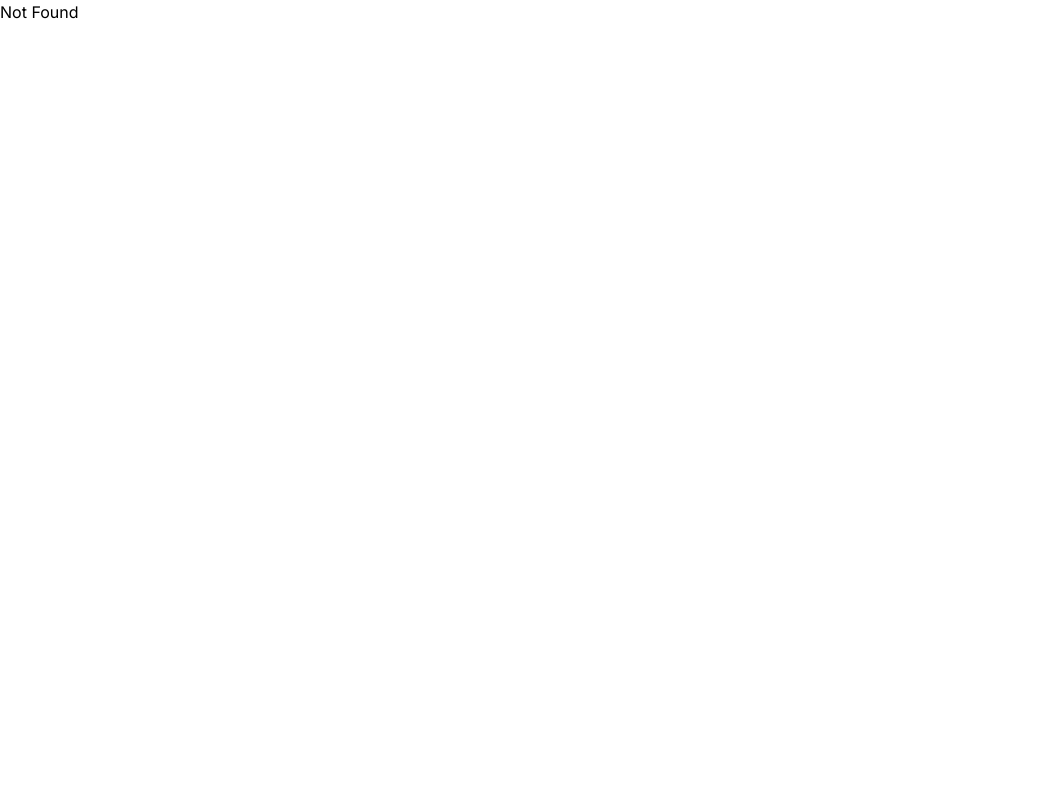
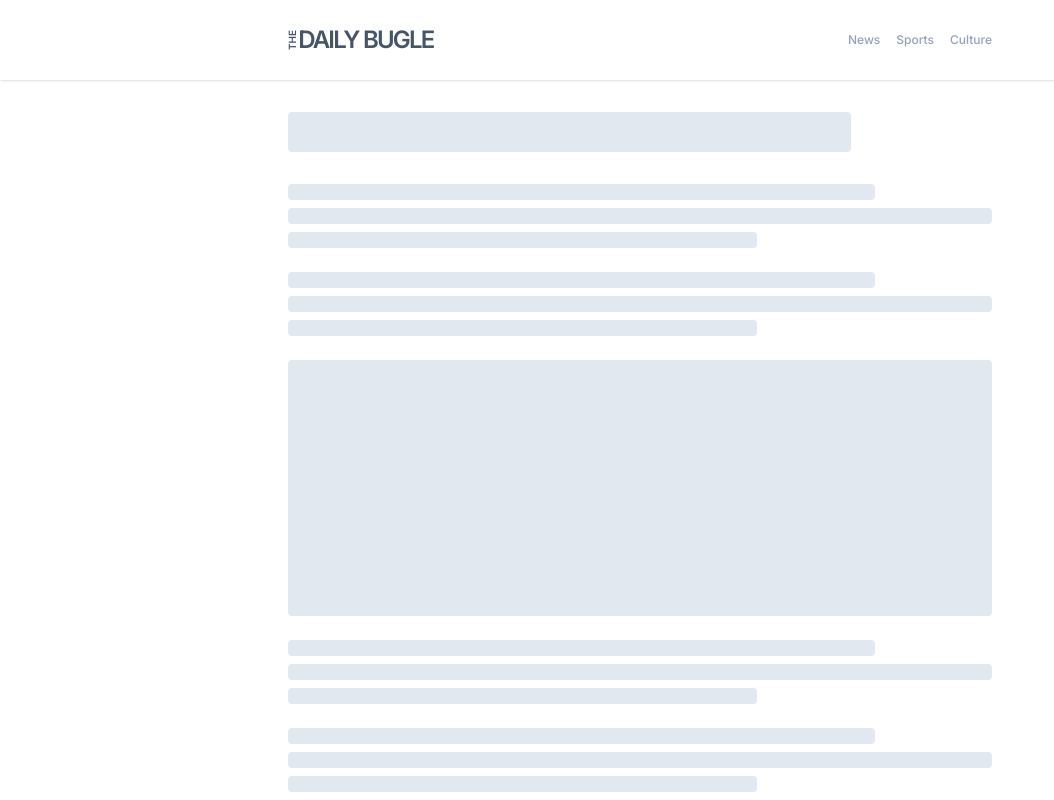
Before and after one commit to ndstephens/framer-motion-recipes, a Next.js app: page /4-header-part-2 in a window 1280 px wide. Before the commit this address had no page. Shown: the top 800 px of the page, without its empty margins (0-1054 px from the left). Built offline with nearby package versions, Linux system fonts and the light colour scheme.

Commit message:
begin header part 2

```diff
--- /dev/null
+++ b/app/4-header-part-2/page.tsx
@@ -0,0 +1,68 @@
+'use client';
+
+import {
+  useMotionValueEvent,
+  useScroll,
+  motion,
+  useMotionValue,
+} from 'framer-motion';
+
+export default function Header() {
+  const { scrollY } = useScroll();
+  let height = useMotionValue(80);
+
+  useMotionValueEvent(scrollY, 'change', (latest) => {
+    const diff = latest - scrollY.getPrevious();
+    const newHeight = height.get() - diff;
+
+    height.set(Math.min(Math.max(newHeight, 50), 80));
+  });
+
+  return (
+    <div className="mx-auto flex w-full max-w-3xl flex-1 overflow-hidden text-slate-600">
+      <div className="z-0 flex-1 overflow-y-scroll">
+        <motion.header
+          style={{ height }}
+          className="fixed inset-x-0 flex h-20 bg-white shadow"
+        >
+          <div className="mx-auto flex w-full max-w-3xl items-center justify-between px-8">
+            <p className="flex origin-left items-center text-xl font-semibold uppercase">
+              <span className="-ml-1.5 inline-block -rotate-90 text-[10px] leading-[0]">
+                The
+              </span>
+              <span className="-ml-1 text-2xl tracking-[-.075em]">
+                Daily Bugle
+              </span>
+            </p>
+            <nav className="flex space-x-4 text-xs font-medium text-slate-400">
+              <a href="#">News</a>
+              <a href="#">Sports</a>
+              <a href="#">Culture</a>
+            </nav>
+          </div>
+        </motion.header>
+
+        <main className="px-8 pt-28">
+          <h1 className="h-10 w-4/5 rounded bg-slate-200 text-2xl font-bold" />
+          <div className="mt-8 space-y-6">
+            {[...Array(2).keys()].map((i) => (
+              <div key={i} className="space-y-2 text-sm">
+                <p className="h-4 w-5/6 rounded bg-slate-200" />
+                <p className="h-4 rounded bg-slate-200" />
+                <p className="h-4 w-4/6 rounded bg-slate-200" />
+              </div>
+            ))}
+            <div className="h-64 rounded bg-slate-200"></div>
+            {[...Array(90).keys()].map((i) => (
+              <div key={i} className="space-y-2 text-sm">
+                <p className="h-4 w-5/6 rounded bg-slate-200" />
+                <p className="h-4 rounded bg-slate-200" />
+                <p className="h-4 w-4/6 rounded bg-slate-200" />
+              </div>
+            ))}
+          </div>
+        </main>
+      </div>
+    </div>
+  );
+}
```
Also changed, not shown: app/4-header-part-2/README.md (added).
